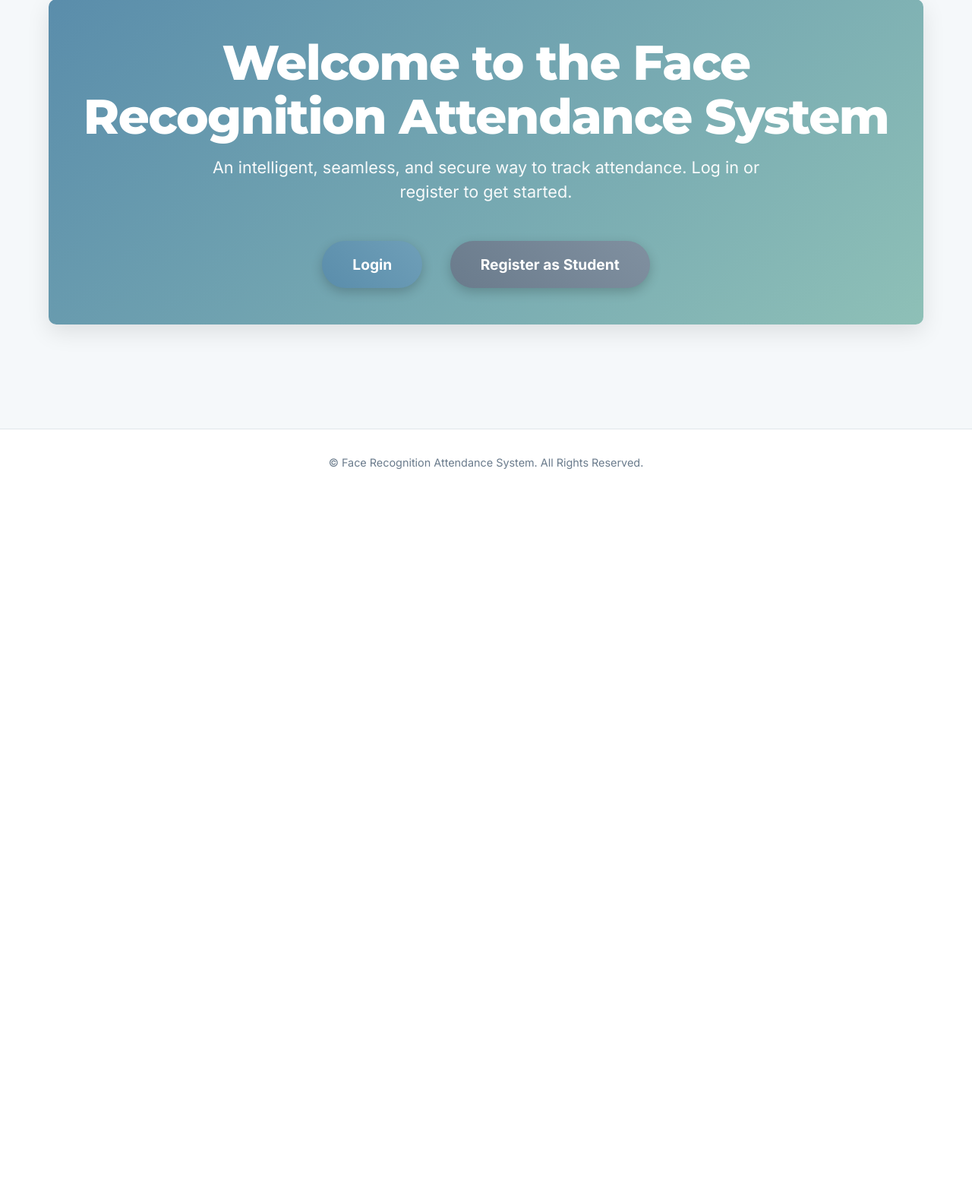
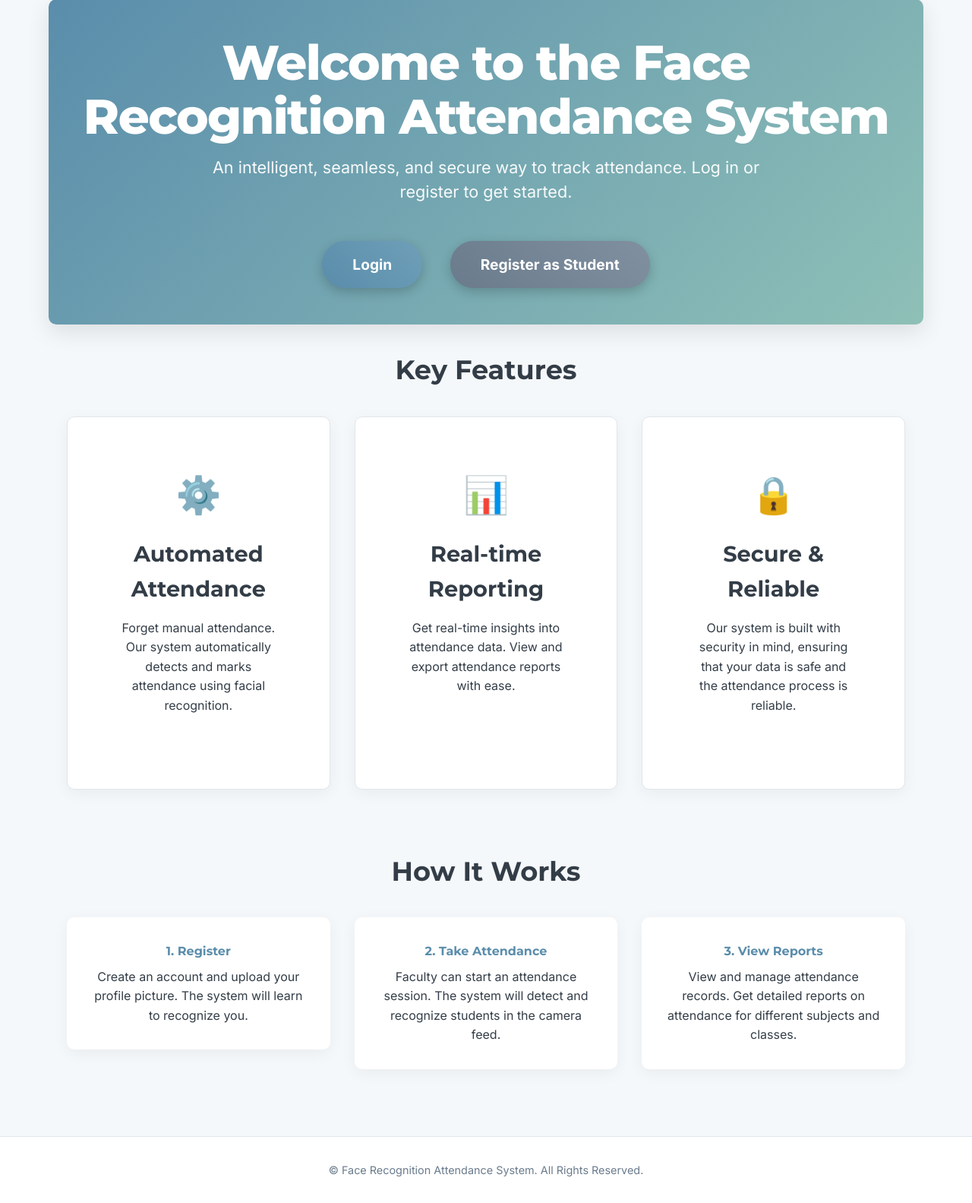
Before and after one commit to rajmodha/Face-Recognition-and-Attendance-System, a Flask app: page / in a window 1280 px wide. Shown: the part 148-1731 px from the top of the page at 76% size. Before the commit the page ends 765 px from the top, so only its background shows below. Run offline with Flask 3, Linux system fonts and the light colour scheme.

Commit message:
Added about us page and re design index page. Manages routes on 07-09

```diff
--- a/app.py
+++ b/app.py
@@ -218,6 +218,10 @@ with app.app_context():
 def index():
     return render_template('index.html')
 
+@app.route('/about')
+def about():
+    return render_template('about.html')
+
 @app.route('/register', methods=['GET', 'POST'])
 def register():
     if request.method == 'POST':
@@ -247,12 +251,7 @@ def login():
                 return redirect(url_for('login'))
             login_user(user)
             flash('Logged in successfully!', 'success')
-            if user.role == 'admin':
-                return redirect(url_for('admin_dashboard'))
-            elif user.role == 'faculty':
-                return redirect(url_for('faculty_dashboard'))
-            else:
-                return redirect(url_for('student_dashboard'))
+            return redirect(url_for('index'))
         flash('Login failed. Check your username and password.', 'danger')
     return render_template('login.html')
 
@@ -261,7 +260,7 @@ def login():
 def logout():
     logout_user()
     flash('You have been logged out.', 'info')
-    return redirect(url_for('login'))
+    return redirect(url_for('index'))
 
 @app.route('/admin/dashboard')
 @login_required
--- a/static/css/style.css
+++ b/static/css/style.css
@@ -628,6 +628,9 @@ main {
 .align-items-center { align-items: center; }
 .col-md-6 { flex: 0 0 50%; max-width: 50%; }
 .col-md-8 { flex: 0 0 66.666667%; max-width: 66.666667%; }
+.col-lg-4 { flex: 0 0 33.333333%; max-width: 33.333333%; }
+.col-md-12 { flex: 0 0 100%; max-width: 100%; }
+.col-md-4 { flex: 0 0 33.333333%; max-width: 33.333333%; }
 .col-lg-6 { flex: 0 0 50%; max-width: 50%; }
 .row { display: flex; flex-wrap: wrap; margin-right: calc(-1 * var(--spacing-sm)); margin-left: calc(-1 * var(--spacing-sm)); } /* Adjusted for custom spacing */
 .row > div { padding-right: var(--spacing-sm); padding-left: var(--spacing-sm); } /* Adjusted for custom spacing */
@@ -646,6 +649,56 @@ main {
 }
 .list-group-item:first-child { border-top-left-radius: var(--border-radius); border-top-right-radius: var(--border-radius); }
 .list-group-item:last-child { border-bottom-left-radius: var(--border-radius); border-bottom-right-radius: var(--border-radius); margin-bottom: 0; }
+
+.h-100 {
+    height: 100%;
+}
+
+.card-body {
+    flex: 1 1 auto;
+    padding: var(--spacing-lg);
+}
+
+.list-group-flush .list-group-item {
+    border-right: 0;
+    border-left: 0;
+    border-radius: 0;
+}
+
+.list-group-flush .list-group-item:first-child {
+    border-top: 0;
+}
+
+.list-group-flush:last-child .list-group-item:last-child {
+    border-bottom: 0;
+}
+
+
+/* --- Index Page Specific Styles --- */
+.feature-icon {
+    font-size: 3rem;
+    color: var(--primary-color);
+    margin-bottom: 1rem;
+}
+
+.how-it-works-step {
+    padding: 2rem;
+    border-radius: var(--border-radius);
+    background-color: var(--card-background);
+    box-shadow: 0 5px 20px var(--shadow-light);
+    margin-bottom: 1.5rem;
+    transition: transform 0.3s ease, box-shadow 0.3s ease;
+}
+
+.how-it-works-step:hover {
+    transform: translateY(-5px);
+    box-shadow: 0 8px 25px var(--shadow-medium);
+}
+
+.how-it-works-step h4 {
+    color: var(--primary-color);
+    margin-bottom: 0.5rem;
+}
 
 
 /* Responsive Adjustments */
--- a/templates/index.html
+++ b/templates/index.html
@@ -1,14 +1,79 @@
 {% extends "layout.html" %}
 {% block content %}
 <div class="hero">
-    <h1>Welcome to the Face Recognition Attendance System</h1>
+    <h1>Welcome {% if current_user.is_authenticated %} {{current_user.full_name}}<br> {% endif %} to the Face Recognition Attendance System</h1>
     <p>
         An intelligent, seamless, and secure way to track attendance.
-        Log in or register to get started.
+        {% if not current_user.is_authenticated %}
+            Log in or register to get started.
+        {% else %}
+            Explore your dashboard and manage attendance.
+        {% endif %}
     </p>
     {% if not current_user.is_authenticated %}
     <a href="{{ url_for('login') }}" class="btn btn-primary">Login</a>
     <a href="{{ url_for('register') }}" class="btn btn-secondary">Register as Student</a>
     {% endif %}
 </div>
+
+<div class="container">
+    <!-- Features Section -->
+    <div class="row text-center">
+        <div class="col-md-12">
+            <h2 class="mb-4">Key Features</h2>
+        </div>
+        <div class="col-lg-4 mb-4">
+            <div class="card h-100">
+                <div class="card-body">
+                    <h3 class="feature-icon">⚙️</h3>
+                    <h3 class="card-title">Automated Attendance</h3>
+                    <p class="card-text">Forget manual attendance. Our system automatically detects and marks attendance using facial recognition.</p>
+                </div>
+            </div>
+        </div>
+        <div class="col-lg-4 mb-4">
+            <div class="card h-100">
+                <div class="card-body">
+                    <h3 class="feature-icon">📊</h3>
+                    <h3 class="card-title">Real-time Reporting</h3>
+                    <p class="card-text">Get real-time insights into attendance data. View and export attendance reports with ease.</p>
+                </div>
+            </div>
+        </div>
+        <div class="col-lg-4 mb-4">
+            <div class="card h-100">
+                <div class="card-body">
+                    <h3 class="feature-icon">🔒</h3>
+                    <h3 class="card-title">Secure & Reliable</h3>
+                    <p class="card-text">Our system is built with security in mind, ensuring that your data is safe and the attendance process is reliable.</p>
+                </div>
+            </div>
+        </div>
+    </div>
+
+    <!-- How it Works Section -->
+    <div class="row text-center mt-5">
+        <div class="col-md-12">
+            <h2 class="mb-4">How It Works</h2>
+        </div>
+        <div class="col-md-4">
+            <div class="how-it-works-step">
+                <h4>1. Register</h4>
+                <p>Create an account and upload your profile picture. The system will learn to recognize you.</p>
+            </div>
+        </div>
+        <div class="col-md-4">
+            <div class="how-it-works-step">
+                <h4>2. Take Attendance</h4>
+                <p>Faculty can start an attendance session. The system will detect and recognize students in the camera feed.</p>
+            </div>
+        </div>
+        <div class="col-md-4">
+            <div class="how-it-works-step">
+                <h4>3. View Reports</h4>
+                <p>View and manage attendance records. Get detailed reports on attendance for different subjects and classes.</p>
+            </div>
+        </div>
+    </div>
+</div>
 {% endblock %}
--- a/templates/layout.html
+++ b/templates/layout.html
@@ -49,6 +49,7 @@
                         <li><a href="{{ url_for('view_attendance') }}">View Attendance</a></li>
                         <li><a href="{{ url_for('logout') }}">Logout</a></li>
                     {% endif %}
+                    <li><a href="{{ url_for('about') }}">About</a></li>
                 {% endif %}
             </ul>
         </nav>
```
Also changed, not shown: templates/about.html (added, +88 -0 lines).
